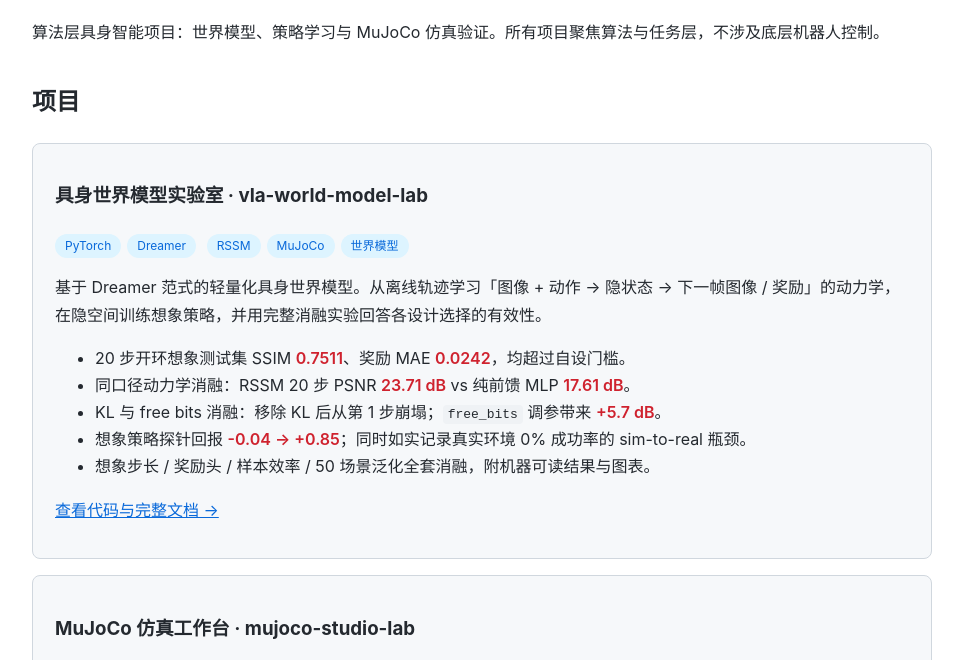
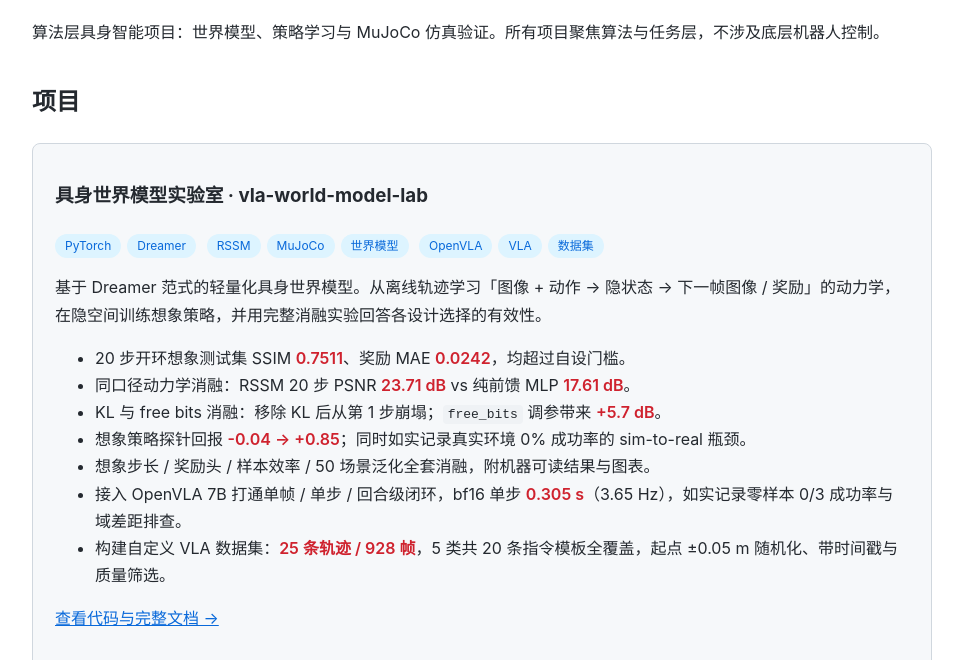
Before and after one commit to wzh0310/embodied-portfolio, a plain HTML site: page index.html in a window 1280 px wide. Shown: the part 111-771 px from the top of the page, without its empty margins (158-1121 px from the left). Drawn offline with Linux system fonts and the light colour scheme.

Commit message:
docs: 补充 VLA 推理链路与自定义数据集亮点

```diff
--- a/index.html
+++ b/index.html
@@ -31,6 +31,7 @@
     <p>
       <span class="tag">PyTorch</span><span class="tag">Dreamer</span>
       <span class="tag">RSSM</span><span class="tag">MuJoCo</span><span class="tag">世界模型</span>
+      <span class="tag">OpenVLA</span><span class="tag">VLA</span><span class="tag">数据集</span>
     </p>
     <p>基于 Dreamer 范式的轻量化具身世界模型。从离线轨迹学习「图像 + 动作 → 隐状态 → 下一帧图像 / 奖励」的动力学，在隐空间训练想象策略，并用完整消融实验回答各设计选择的有效性。</p>
     <ul>
@@ -39,6 +40,8 @@
       <li>KL 与 free bits 消融：移除 KL 后从第 1 步崩塌；<code>free_bits</code> 调参带来 <span class="metric">+5.7 dB</span>。</li>
       <li>想象策略探针回报 <span class="metric">-0.04 → +0.85</span>；同时如实记录真实环境 0% 成功率的 sim-to-real 瓶颈。</li>
       <li>想象步长 / 奖励头 / 样本效率 / 50 场景泛化全套消融，附机器可读结果与图表。</li>
+      <li>接入 OpenVLA 7B 打通单帧 / 单步 / 回合级闭环，bf16 单步 <span class="metric">0.305 s</span>（3.65 Hz），如实记录零样本 0/3 成功率与域差距排查。</li>
+      <li>构建自定义 VLA 数据集：<span class="metric">25 条轨迹 / 928 帧</span>，5 类共 20 条指令模板全覆盖，起点 ±0.05 m 随机化、带时间戳与质量筛选。</li>
     </ul>
     <p><a href="https://github.com/wzh0310/vla-world-model-lab">查看代码与完整文档 →</a></p>
   </div>
```
Also changed, not shown: 1 other file.
